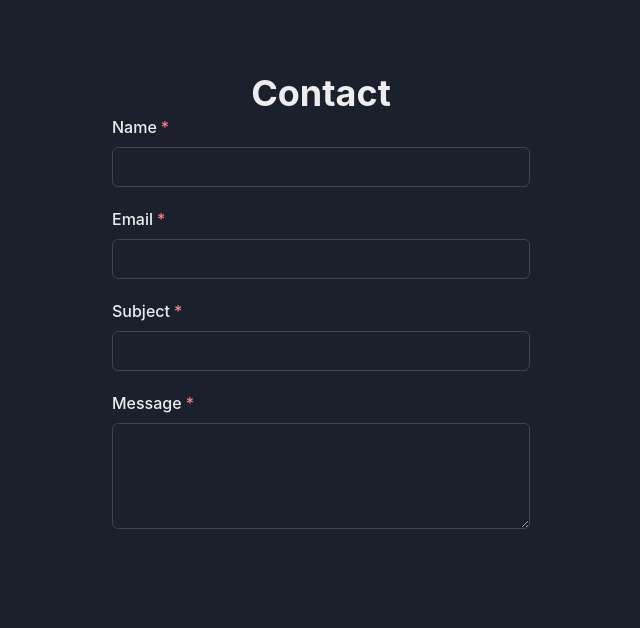
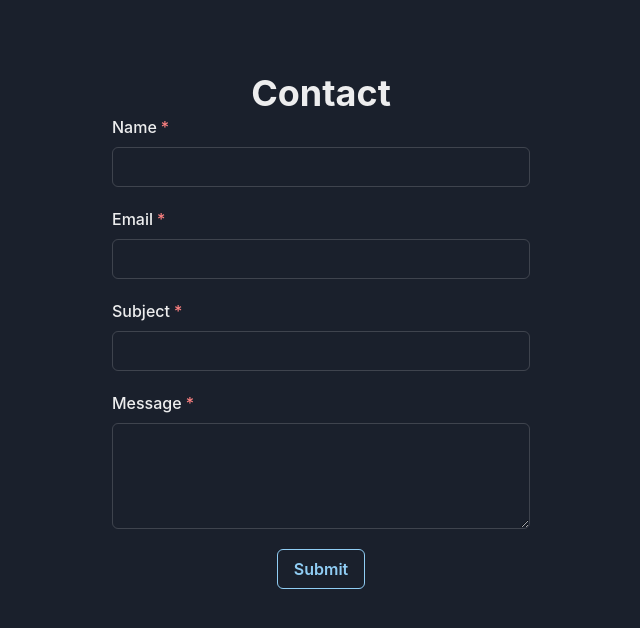
Before and after one commit to amerv97/next-js-nodemailer-main, a Next.js app: page / in a window 1280 px wide. Shown: the top 628 px of the page, without its empty margins (319-959 px from the left). Built offline with nearby package versions, Linux system fonts and the light colour scheme.

Commit message:
added button with loading effect

```diff
--- a/pages/index.js
+++ b/pages/index.js
@@ -1,4 +1,5 @@
 import {
+  Button,
   Container,
   FormControl,
   FormErrorMessage,
@@ -16,7 +17,7 @@ export default function Home() {
   const [state, setState] = useState(initState);
   const [touched, setTouched] = useState({});
 
-  const { values } = state;
+  const { values, isLoading } = state;
 
   const onBlur = ({ target }) => {
     setTouched((prev) => ({
@@ -34,6 +35,9 @@ export default function Home() {
       },
     }));
   };
+
+  const onSubmit = async () =>
+    setState((prev) => ({ ...prev, isLoading: true }));
 
   return (
     <Container maxW="450px" mt={12}>
@@ -93,6 +97,18 @@ export default function Home() {
           onBlur={onBlur}
         />
       </FormControl>
+
+      <Button
+        variant="outline"
+        colorScheme="blue"
+        isLoading={isLoading}
+        disabled={
+          !values.name || !values.email || !values.subject || !values.message
+        }
+        onClick={onSubmit}
+      >
+        Submit
+      </Button>
     </Container>
   );
 }
```
